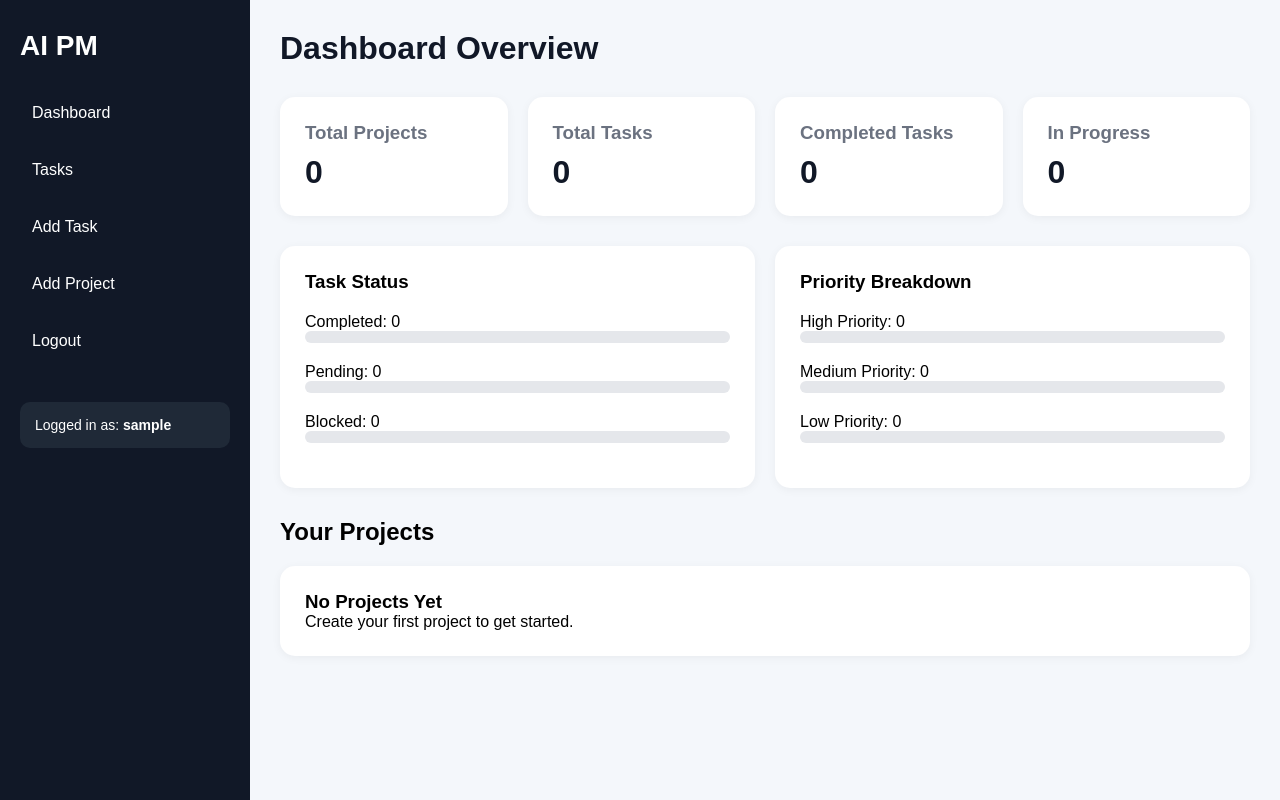
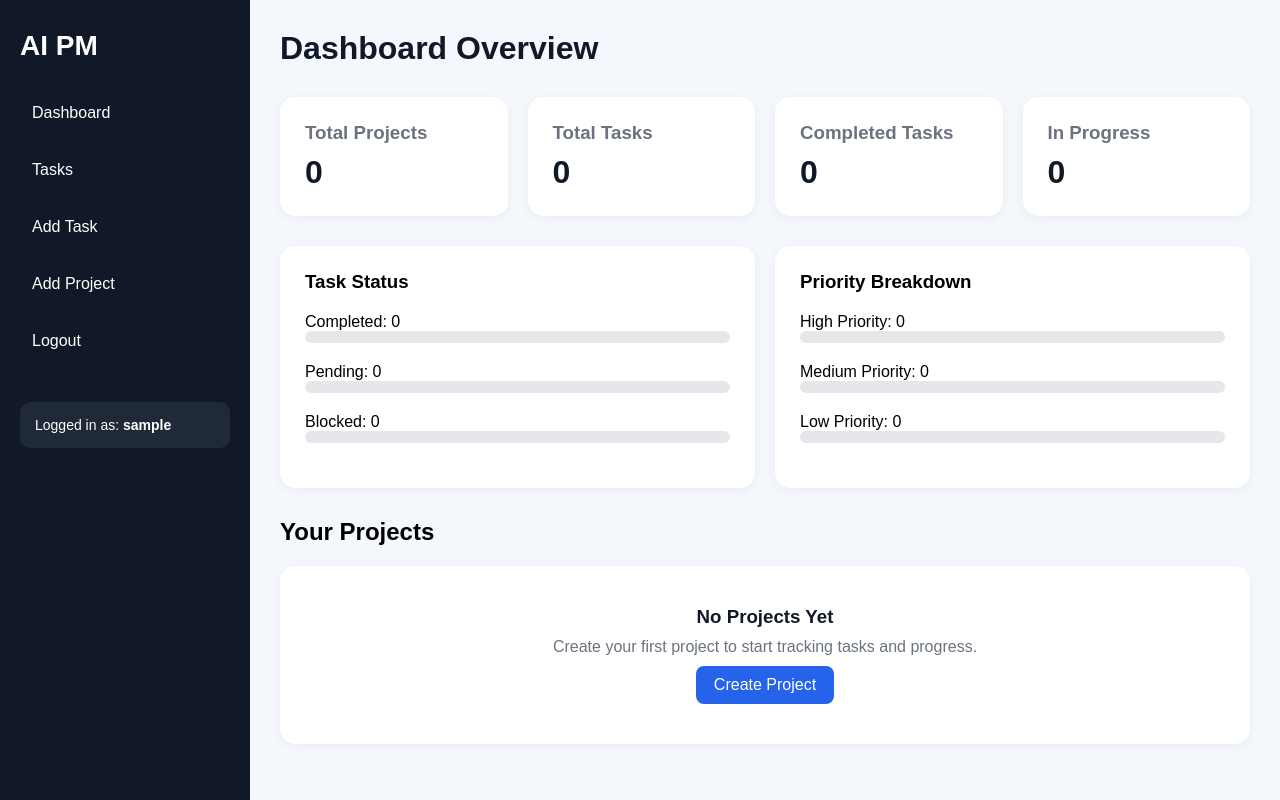
Before and after one commit to RollandOgis/AI_PM_Tracker, a Flask app: page / in a window 1280 px wide. Run offline with Flask 3, Linux system fonts and the light colour scheme; the visitor is signed in with stand-in values (Sample User, id 1); data that the repository does not hold is empty.

Commit message:
Added delete project feature

```diff
--- a/static/style.css
+++ b/static/style.css
@@ -262,3 +262,24 @@ form textarea {
     color: #ef4444;
     font-weight: bold;
 }
+
+.project-buttons {
+    display: flex;
+    gap: 10px;
+    flex-wrap: wrap;
+    margin-top: 15px;
+}
+
+.empty-box {
+    text-align: center;
+    padding: 40px;
+}
+
+.empty-box h3 {
+    margin-bottom: 10px;
+    color: #111827;
+}
+
+.empty-box p {
+    color: #6b7280;
+}
--- a/templates/index.html
+++ b/templates/index.html
@@ -24,8 +24,13 @@
         <a href="/logout">Logout</a>
 
         <div class="user-box">
+
             Logged in as:
-            <strong>{{ session.get("username", "User") }}</strong>
+
+            <strong>
+                {{ session.get("username", "User") }}
+            </strong>
+
         </div>
 
     </div>
@@ -41,23 +46,35 @@
         <div class="stats-grid">
 
             <div class="stat-card">
+
                 <h3>Total Projects</h3>
+
                 <p>{{ total_projects }}</p>
+
             </div>
 
             <div class="stat-card">
+
                 <h3>Total Tasks</h3>
+
                 <p>{{ total_tasks }}</p>
+
             </div>
 
             <div class="stat-card">
+
                 <h3>Completed Tasks</h3>
+
                 <p>{{ completed_tasks }}</p>
+
             </div>
 
             <div class="stat-card">
+
                 <h3>In Progress</h3>
+
                 <p>{{ in_progress_tasks }}</p>
+
             </div>
 
         </div>
@@ -71,6 +88,7 @@
                 <p>Completed: {{ completed_tasks }}</p>
 
                 <div class="progress-bar">
+
                     <div
                         class="progress-fill completed-fill"
                         style="width:
@@ -79,13 +97,15 @@
                         {% else %}
                             0%
                         {% endif %}
-                        ">
-                    </div>
+                        ;"
+                    ></div>
+
                 </div>
 
                 <p>Pending: {{ pending_tasks }}</p>
 
                 <div class="progress-bar">
+
                     <div
                         class="progress-fill pending-fill"
                         style="width:
@@ -94,13 +114,15 @@
                         {% else %}
                             0%
                         {% endif %}
-                        ">
-                    </div>
+                        ;"
+                    ></div>
+
                 </div>
 
                 <p>Blocked: {{ blocked_tasks }}</p>
 
                 <div class="progress-bar">
+
                     <div
                         class="progress-fill blocked-fill"
                         style="width:
@@ -109,8 +131,9 @@
                         {% else %}
                             0%
                         {% endif %}
-                        ">
-                    </div>
+                        ;"
+                    ></div>
+
                 </div>
 
             </div>
@@ -122,6 +145,7 @@
                 <p>High Priority: {{ high_priority_tasks }}</p>
 
                 <div class="progress-bar">
+
                     <div
                         class="progress-fill high-fill"
                         style="width:
@@ -130,13 +154,15 @@
                         {% else %}
                             0%
                         {% endif %}
-                        ">
-                    </div>
+                        ;"
+                    ></div>
+
                 </div>
 
                 <p>Medium Priority: {{ medium_priority_tasks }}</p>
 
                 <div class="progress-bar">
+
                     <div
                         class="progress-fill medium-fill"
                         style="width:
@@ -145,13 +171,15 @@
                         {% else %}
                             0%
                         {% endif %}
-                        ">
-                    </div>
+                        ;"
+                    ></div>
+
                 </div>
 
                 <p>Low Priority: {{ low_priority_tasks }}</p>
 
                 <div class="progress-bar">
+
                     <div
                         class="progress-fill low-fill"
                         style="width:
@@ -160,8 +188,9 @@
                         {% else %}
                             0%
                         {% endif %}
-                        ">
-                    </div>
+                        ;"
+                    ></div>
+
                 </div>
 
             </div>
@@ -204,12 +233,12 @@
 
                         <div
                             class="progress-fill completed-fill"
-                            style="width: {{ item.completion }}%;">
-                        </div>
+                            style="width: {{ item.completion }}%;"
+                        ></div>
 
                     </div>
 
-                    <br>
+                    <div class="project-buttons">
 
                         <a
                             href="/project/{{ item.project[0] }}"
@@ -225,6 +254,23 @@
                             Edit Project
                         </a>
 
+                        <form
+                            action="/delete-project/{{ item.project[0] }}"
+                            method="POST"
+                            onsubmit="return confirm('Delete this project and all its tasks?');"
+                        >
+
+                            <button
+                                type="submit"
+                                class="delete-btn"
+                            >
+                                Delete Project
+                            </button>
+
+                        </form>
+
+                    </div>
+
                 </div>
 
                 {% endfor %}
@@ -235,7 +281,16 @@
 
                     <h3>No Projects Yet</h3>
 
-                    <p>Create your first project to get started.</p>
+                    <p>
+                        Create your first project to start tracking tasks and progress.
+                    </p>
+
+                    <a
+                        href="/add-project"
+                        class="view-btn"
+                    >
+                        Create Project
+                    </a>
 
                 </div>
 
```
Also changed, not shown: web_app.py (+146 -59 lines). Lines whose indentation alone changed are shown as unchanged.
